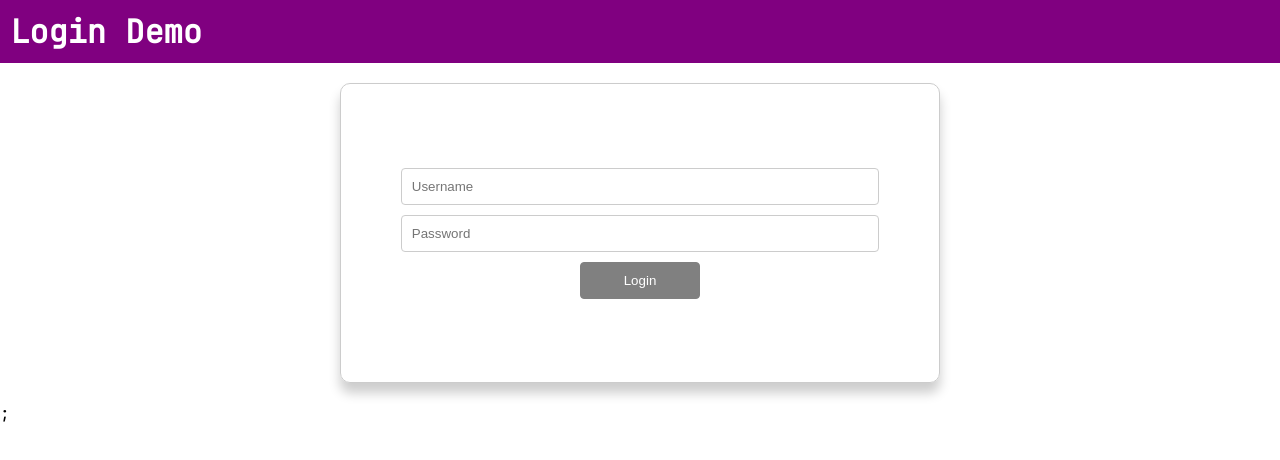
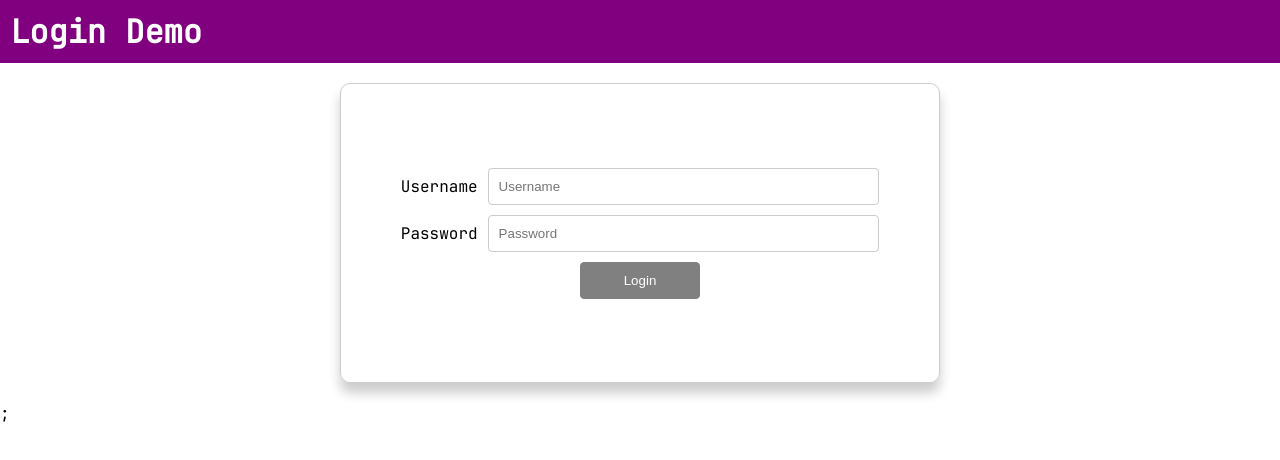
Before and after one commit to JasonWu73/es, a React (Create React App) app in the folder my-react/: page / in a window 1280 px wide. Shown: the top 460 px of the page. Built offline with nearby package versions, Linux system fonts and the light colour scheme.

Commit message:
提取 Input 组件

```diff
--- a/my-react/src/login/login/Login.module.scss
+++ b/my-react/src/login/login/Login.module.scss
@@ -10,18 +10,6 @@
   justify-content: center;
   align-items: center;
   gap: 1rem;
-
-  input {
-    border: 0.1rem solid #ccc;
-    border-radius: 0.4rem;
-    padding: 1rem;
-    width: 80%;
-
-    &.error {
-      border: 0.1rem solid red;
-      outline: transparent;
-    }
-  }
 
   button {
     background-color: purple;
--- a/my-react/src/login/login/Login.tsx
+++ b/my-react/src/login/login/Login.tsx
@@ -1,6 +1,7 @@
 import styles from './Login.module.scss';
 import { ChangeEvent, FormEvent, useReducer } from 'react';
 import { useAuth } from '../AuthContext';
+import Input from '../../shared/input/Input';
 
 export default function Login() {
   const [state, dispatch] = useReducer(loginFormReducer, {
@@ -47,21 +48,21 @@ export default function Login() {
 
   return (
     <form onSubmit={handleLoginSubmit} className={styles.login}>
-      <input
+      <Input
+        label="Username"
+        type="text"
+        isInvalid={state.isInvalidUsername}
         value={state.username}
         onChange={handleUsernameChange}
         onBlur={handleUsernameBlur}
-        className={state.isInvalidUsername ? styles.error : ''}
-        type="text"
-        placeholder="Username"
       />
-      <input
+      <Input
+        label="Password"
+        type="password"
+        isInvalid={state.isInvalidPassword}
         value={state.password}
         onChange={handlePasswordChange}
         onBlur={handlePasswordBlur}
-        className={state.isInvalidPassword ? styles.error : ''}
-        type="password"
-        placeholder="Password"
       />
       <button type="submit" disabled={state.isInvalidForm}>Login</button>
     </form>
--- /dev/null
+++ b/my-react/src/shared/input/Input.module.scss
@@ -0,0 +1,19 @@
+label {
+  display: flex;
+  justify-content: center;
+  align-items: center;
+  gap: 1rem;
+  width: 80%;
+
+  input {
+    border: 0.1rem solid #ccc;
+    border-radius: 0.4rem;
+    padding: 1rem;
+    flex: 1 1 auto;
+
+    &.error {
+      border: 0.1rem solid red;
+      outline: transparent;
+    }
+  }
+}
--- /dev/null
+++ b/my-react/src/shared/input/Input.tsx
@@ -0,0 +1,29 @@
+import styles from './Input.module.scss';
+import { ChangeEvent } from 'react';
+
+export default function Input(
+  { label, type, isInvalid, value, onChange, onBlur }: Props
+) {
+  return (
+    <label>
+      {label}
+      <input
+        type={type}
+        className={isInvalid ? styles.error : ''}
+        value={value}
+        onChange={onChange}
+        onBlur={onBlur}
+        placeholder={label}
+      />
+    </label>
+  );
+};
+
+interface Props {
+  label: string,
+  type: string,
+  isInvalid: boolean,
+  value: string,
+  onChange: (event: ChangeEvent<HTMLInputElement>) => void,
+  onBlur: (event: ChangeEvent<HTMLInputElement>) => void
+}
```
